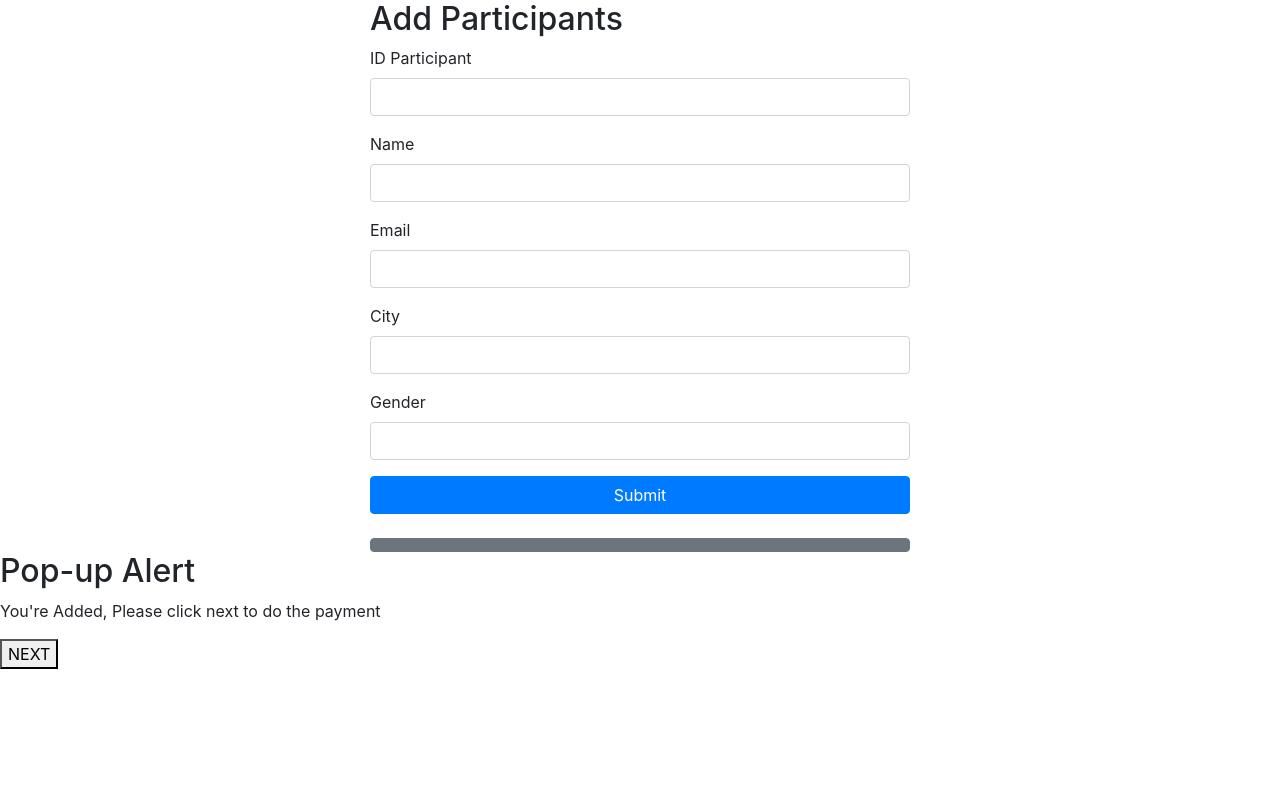
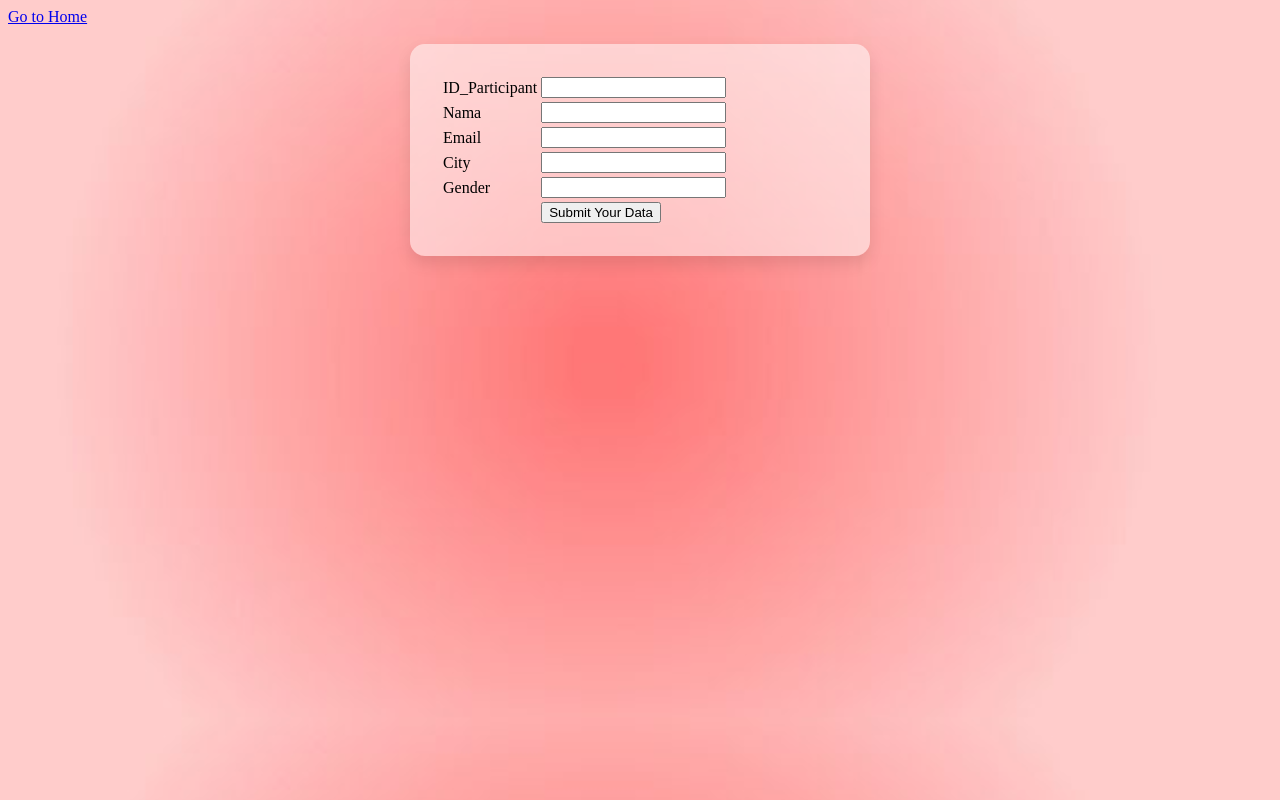
Before and after one commit to Princessbabik/ssip-database, a PHP site: page / in a window 1280 px wide. Run offline with PHP 8.4, Linux system fonts and the light colour scheme.

Commit message:
Update index.php

```diff
--- a/index.php
+++ b/index.php
@@ -2,44 +2,47 @@
 <html>
 <head>
     <title>Add participants</title>
-    <link href="https://stackpath.bootstrapcdn.com/bootstrap/4.5.2/css/bootstrap.min.css" rel="stylesheet">
-    <link href="style.css">
+    <link href="style.css" rel="stylesheet">
 </head>
 <body>
-    <div class="container">
-        <div class="row justify-content-center">
-            <div class="col-md-6">
-                <div class="login-container">
-                    <h2>Add Participants</h2>
-                    <form action="index.php" method="post" name="form1">
-                        <div class="form-group">
-                            <label for="ID_Participant">ID Participant</label>
-                            <input type="text" class="form-control" name="ID_Participant" id="ID_Participant">
-                        </div>
-                        <div class="form-group">
-                            <label for="Nama">Name</label>
-                            <input type="text" class="form-control" name="Nama" id="Nama">
-                        </div>
-                        <div class="form-group">
-                            <label for="Email">Email</label>
-                            <input type="email" class="form-control" name="Email" id="Email">
-                        </div>
-                        <div class="form-group">
-                            <label for="City">City</label>
-                            <input type="text" class="form-control" name="City" id="City">
-                        </div>
-                        <div class="form-group">
-                            <label for="Gender">Gender</label>
-                            <input type="text" class="form-control" name="Gender" id="Gender">
-                        </div>
-                        <button type="submit" name="Submit" class="btn btn-primary btn-block">Submit</button>
-                    </form>
+    <a href="home.html">Go to Home</a>
+    <br/><br/>
+    <form action="index.php" method="post" name="form1">
+        <div class="container">
+            <div class="row justify-content-center">
+                <div class="col-md-6">
+                    <div class="login-container">
+                        <table width="25%" border="0">
+                            <tr>
+                                <td>ID_Participant</td>
+                                <td><input type="text" name="ID_Participant"></td>
+                            </tr>
+                            <tr>
+                                <td>Nama</td>
+                                <td><input type="text" name="Nama"></td>
+                            </tr>
+                            <tr>
+                                <td>Email</td>
+                                <td><input type="text" name="Email"></td>
+                            </tr>
+                            <tr>
+                                <td>City</td>
+                                <td><input type="text" name="City"></td>
+                            </tr>
+                            <tr>
+                                <td>Gender</td>
+                                <td><input type="text" name="Gender"></td>
+                            </tr>
+                            <tr>
+                                <td></td>
+                                <td><input type="submit" name="Submit" value="Submit Your Data" class="btn btn-primary btn-block"></td>
+                            </tr>
+                        </table>
+                    </div>
                 </div>
-                <br>
-                <a href="home.html" class="btn btn-secondary btn-block"></a>
             </div>
         </div>
-    </div>
+    </form>
 
     <div id="popupContainer" class="popup-container">
         <div class="popup-box">
```
